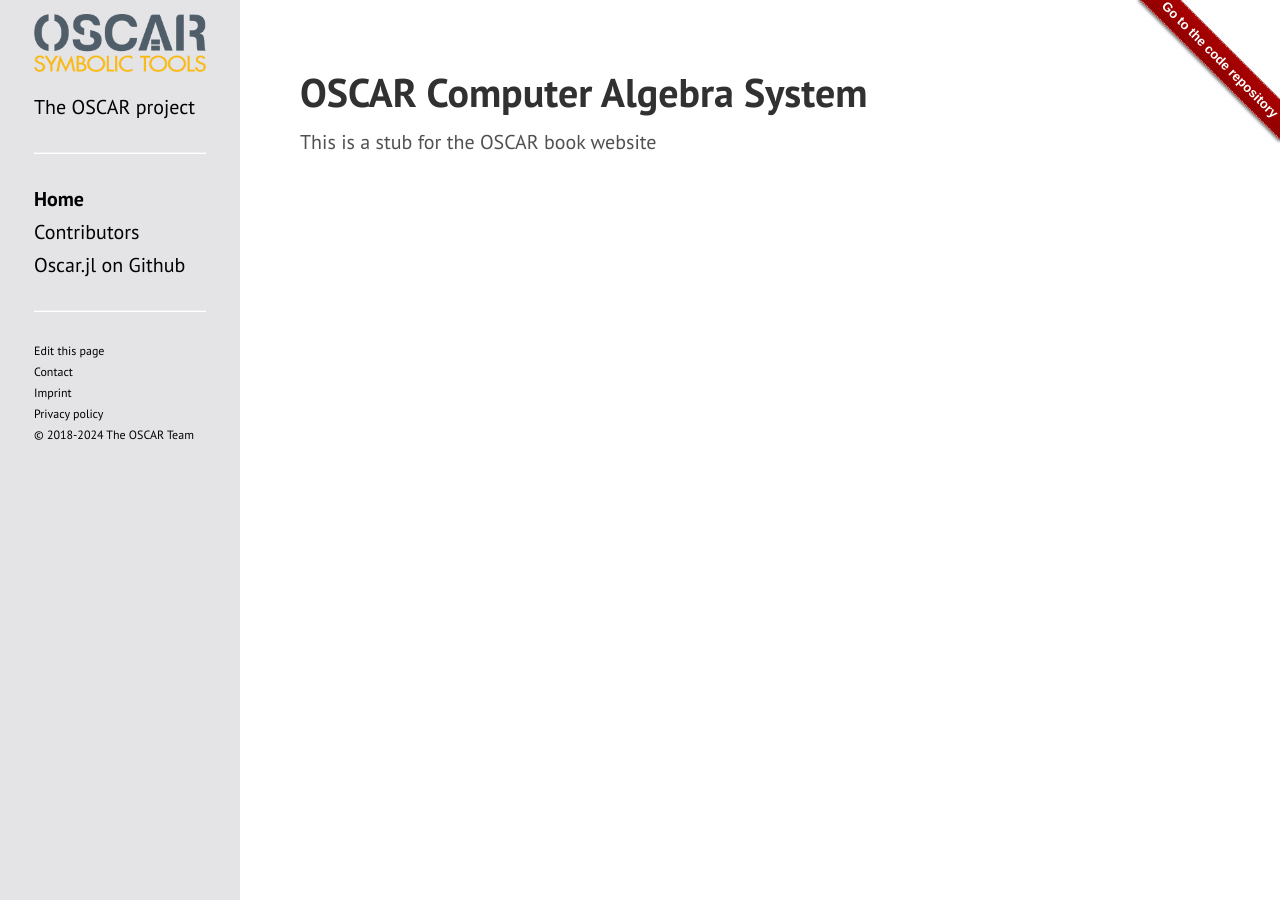
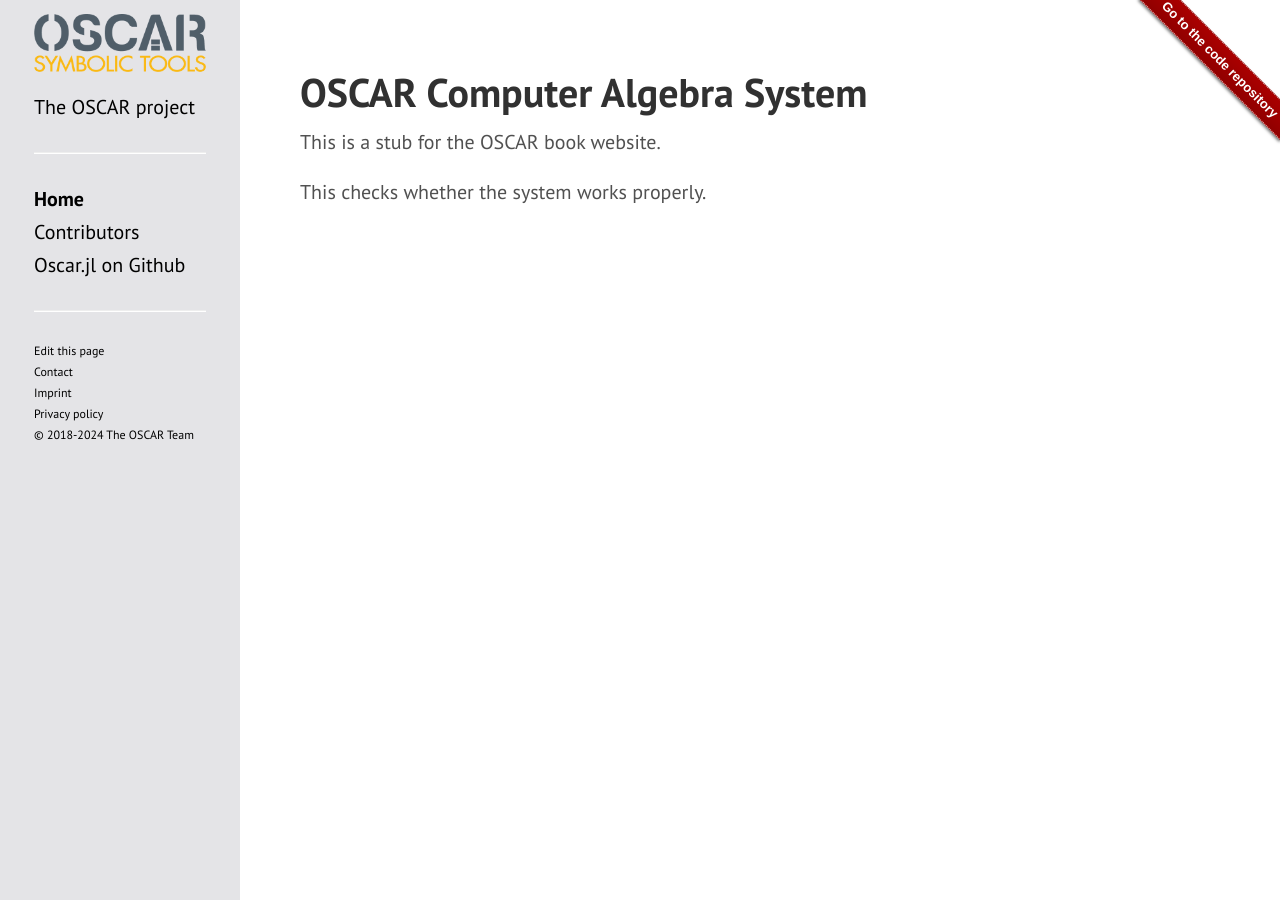
Before and after one commit to oscar-system/book.oscar-system.org, a Jekyll site: the page built from index.md, in a window 1280 px wide. Built offline with Jekyll 4.4.1, drawn with Linux system fonts in a browser that asks for light colours.

Commit message:
Dummy push, just to check that automation works

```diff
--- a/index.md
+++ b/index.md
@@ -10,4 +10,6 @@
 
 # {{ site.title }}
 
-This is a stub for the OSCAR book website
+This is a stub for the OSCAR book website.
+
+This checks whether the system works properly.
```
